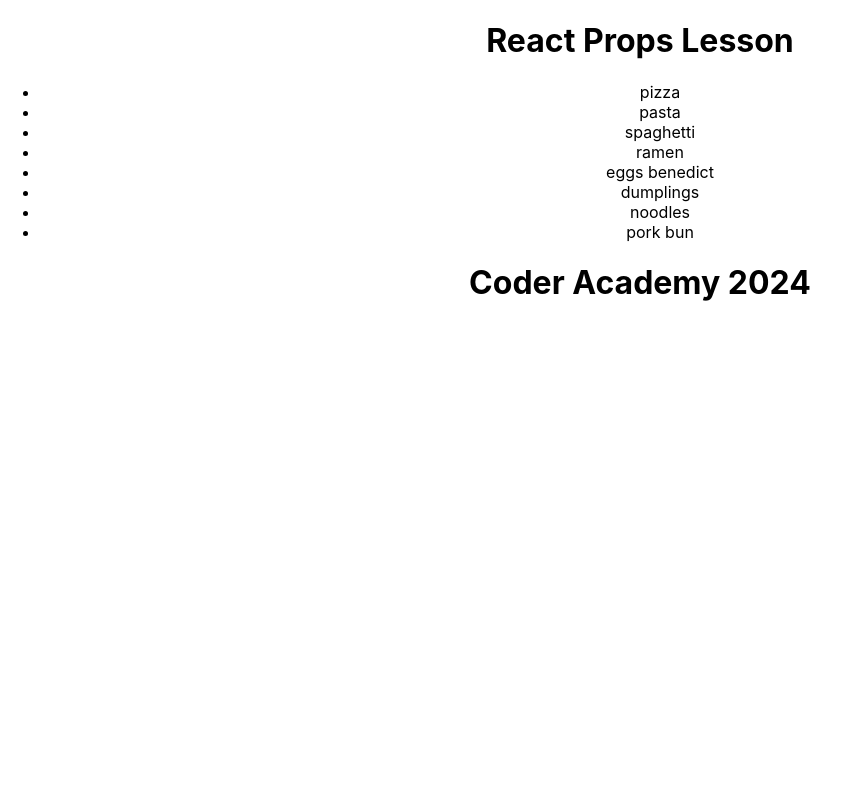
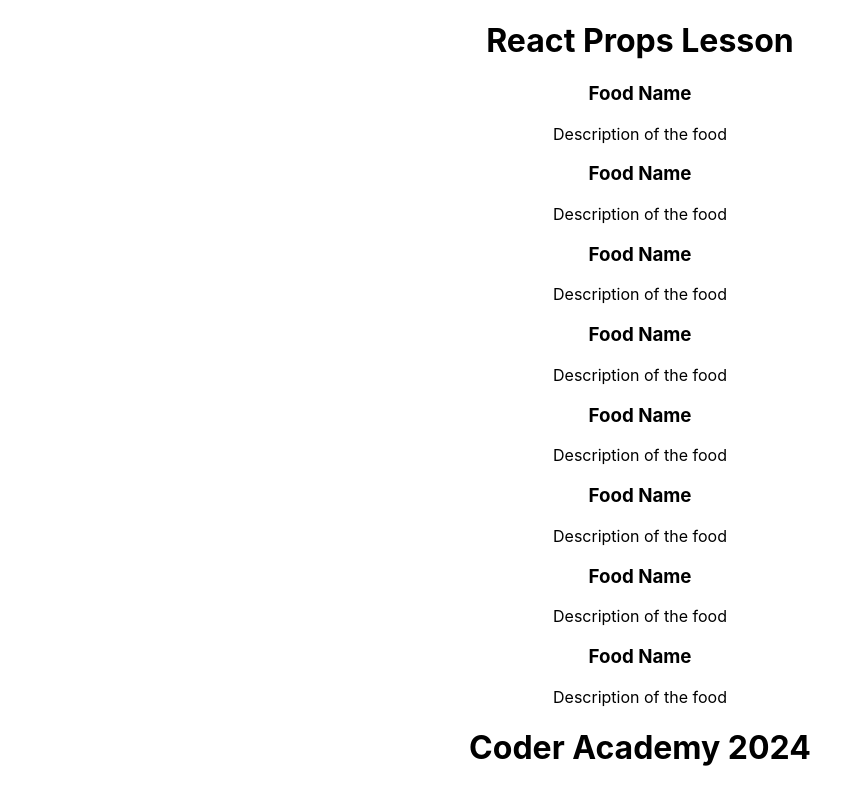
Before and after one commit to Jessicavazm/t3-revision-pt2, a React (Create React App) app: page / in a window 1280 px wide. Shown: the whole page, without its empty margins (0-850 px from the left). Built offline with nearby package versions, Linux system fonts and the light colour scheme.

Commit message:
foodList(feat): Created a FoodCart Subcomponent for FoodList Component

```diff
--- /dev/null
+++ b/src/components/FoodCart.jsx
@@ -0,0 +1,8 @@
+export default function FoodCart() {
+    return (
+        <div>
+            <h3>Food Name</h3>
+            <p>Description of the food</p>
+        </div>
+    )
+}
--- a/src/components/FoodList.jsx
+++ b/src/components/FoodList.jsx
@@ -1,16 +1,17 @@
+import FoodCart from "./FoodCart";
+
 const foods = ['pizza', 'pasta', 'spaghetti', 'ramen', 'eggs benedict', 'dumplings', 'noodles', 'pork bun'];
 
 // name of the function needs to be the same as the component name
 export default function FoodList() {
     return (
         <section>
-            <ul>
-                {
-                    foods.map(food => {
-                        return <li>{food}</li>
-                    })
-                }
-            </ul>
+
+            {
+                foods.map(food => {
+                    return <FoodCart />
+                })
+            }
         </section>
     )
 }
--- a/src/components/Header.jsx
+++ b/src/components/Header.jsx
@@ -5,5 +5,5 @@
     )
 }
 
-// Use this option when you need to export multiple functions
+// Use the option bellow when you need to export multiple functions
 // module.exports = Header;
```
Also changed, not shown: 1 other file (tests, documents, lock files or other folders).
